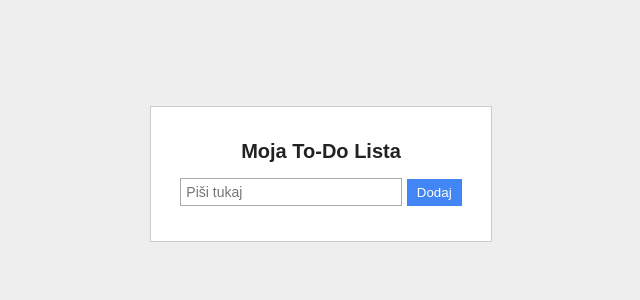
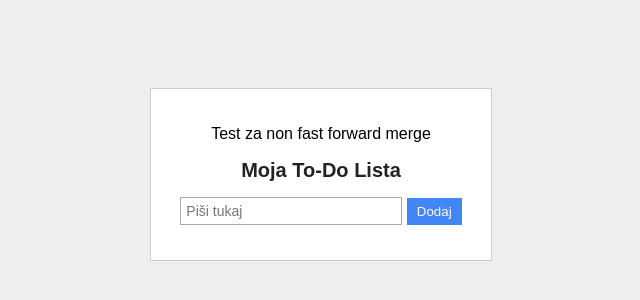
Before and after one commit to FoxBroFist/todo-list-za-faks, a plain HTML site: page index.html in a window 1280 px wide. Shown: the part 226-526 px from the top of the page, without its empty margins (319-959 px from the left). Drawn offline with Linux system fonts and the light colour scheme.

Commit message:
Test za non-fast-forward

```diff
--- a/index.html
+++ b/index.html
@@ -10,6 +10,7 @@
 </head>
 <body>
     <div class="container">
+        <p>Test za non fast forward merge</p>
         <h1>Moja To-Do Lista</h1>
         <div class="input-section">
             <input type="text" id="taskInput" placeholder="Piši tukaj">
```
